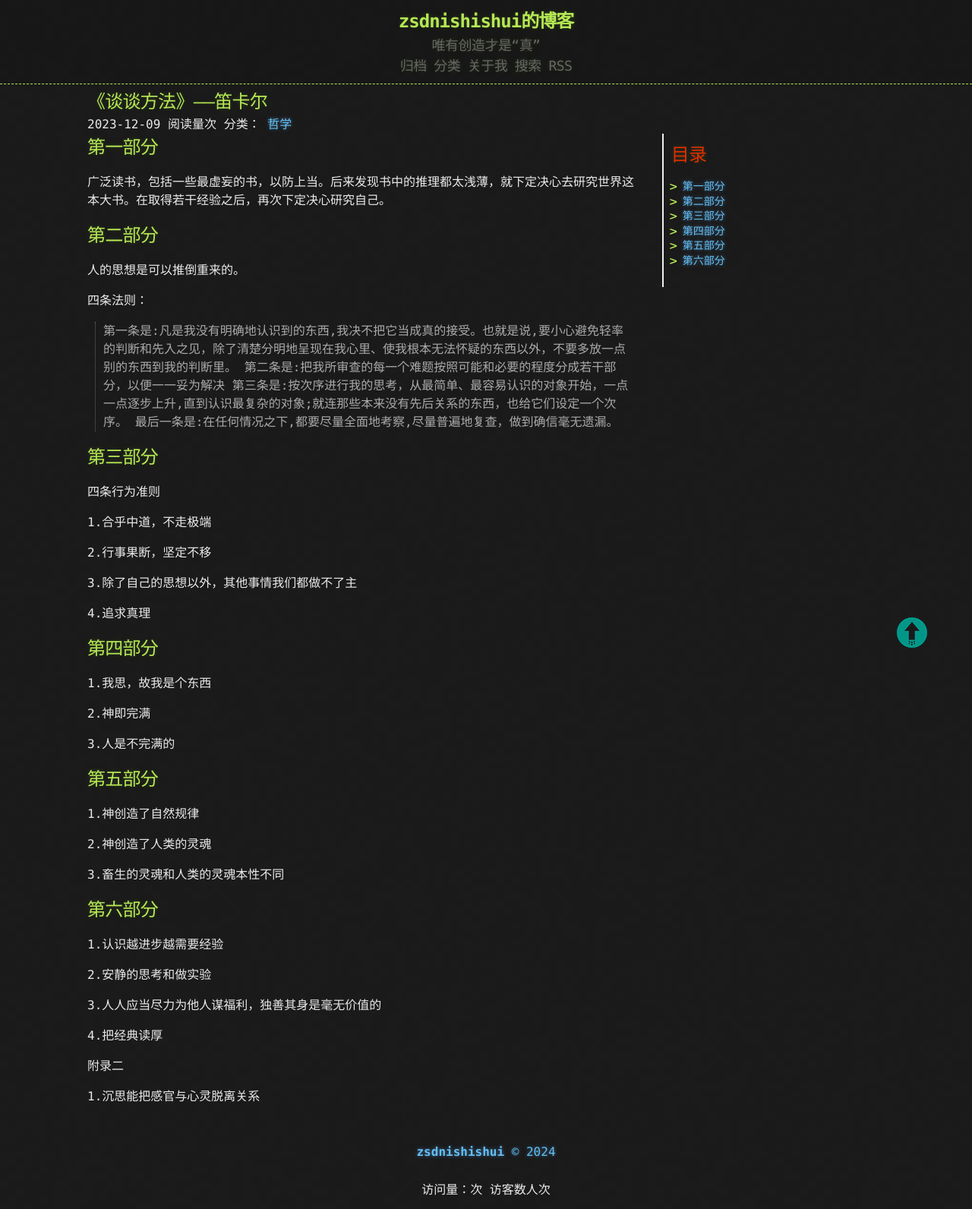
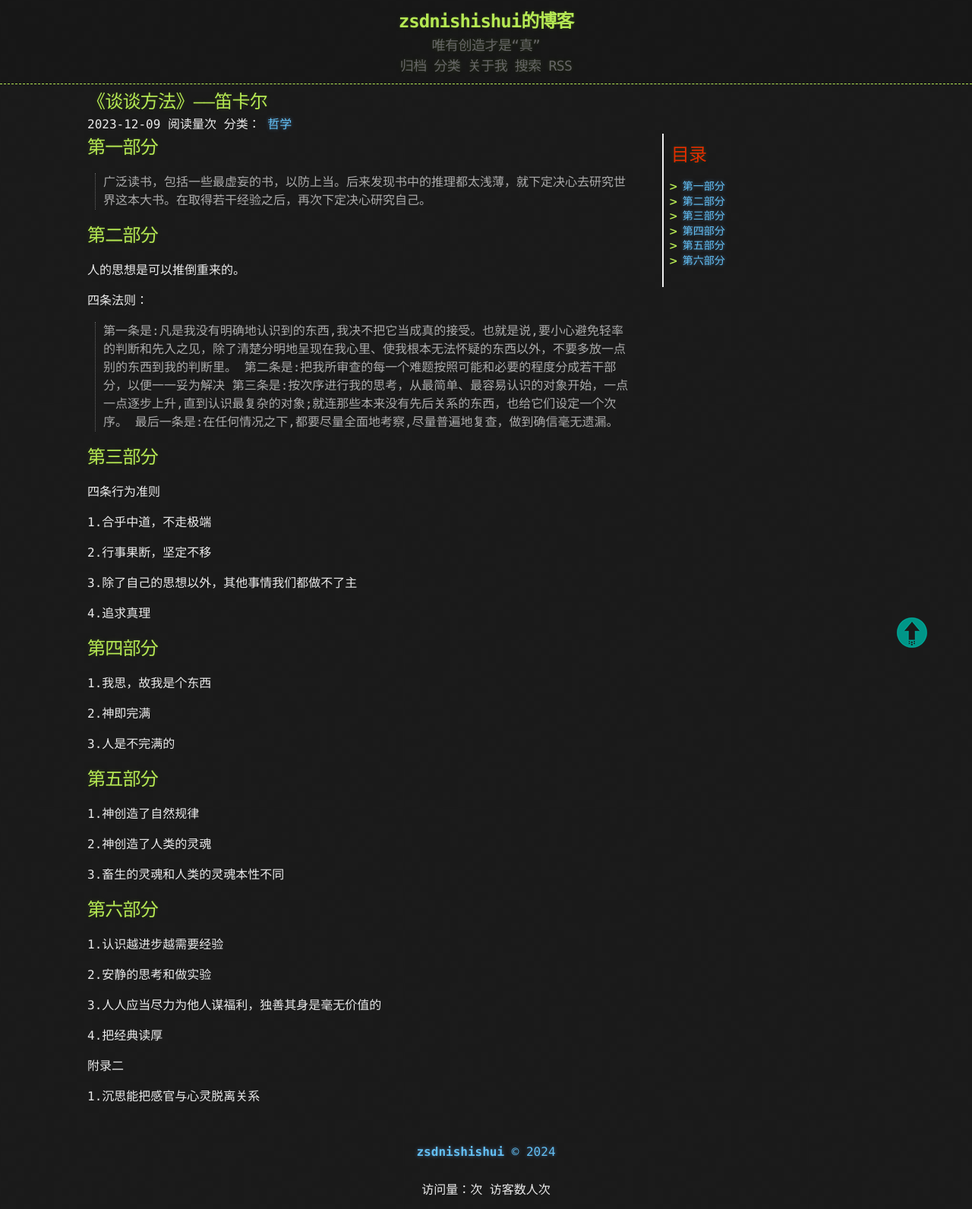
Before and after one commit to zsdnishishui/first, a Jekyll site: the page built from _posts/2023-12-09-《谈谈方法》——笛卡尔.md, in a window 1280 px wide. Shown: the whole page at 76% size. Built offline with Jekyll 4.4.1, drawn with Linux system fonts in a browser that asks for light colours; comment, search, counter and statistics services are not loaded.

```diff
--- a/_posts/2023-12-09-《谈谈方法》——笛卡尔.md
+++ b/_posts/2023-12-09-《谈谈方法》——笛卡尔.md
@@ -4,7 +4,7 @@
 ---
 ## 第一部分
 
-广泛读书，包括一些最虚妄的书，以防上当。后来发现书中的推理都太浅薄，就下定决心去研究世界这本大书。在取得若干经验之后，再次下定决心研究自己。
+> 广泛读书，包括一些最虚妄的书，以防上当。后来发现书中的推理都太浅薄，就下定决心去研究世界这本大书。在取得若干经验之后，再次下定决心研究自己。
 
 ## 第二部分
 
```
